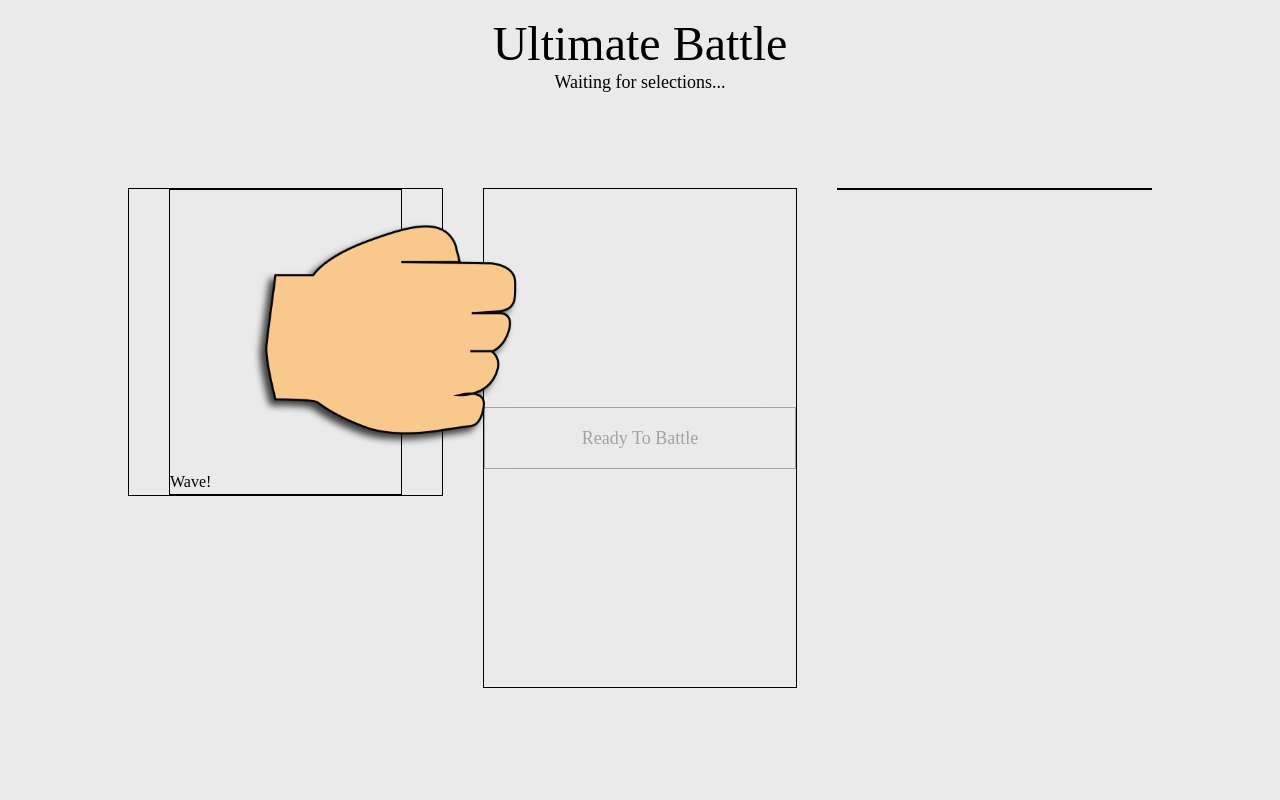
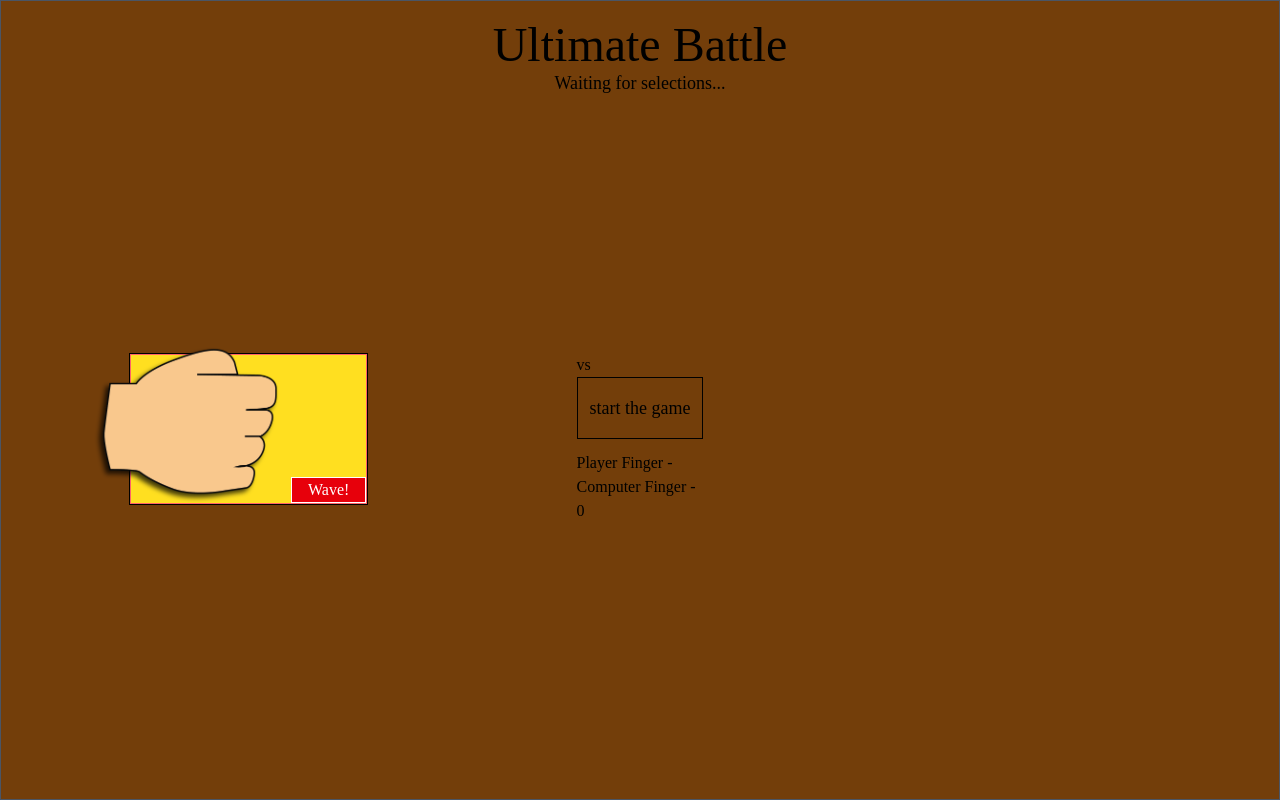
Before and after one commit to stealthscripter/pulse, a React (Vite) app: page /play in a window 1280 px wide. Built offline with nearby package versions, Linux system fonts and the light colour scheme; a web font is replaced by a local one.

Commit message:
before refactor

```diff
--- a/src/components/ComputerSide.tsx
+++ b/src/components/ComputerSide.tsx
@@ -8,7 +8,7 @@ function ComputerSide() {
 
   return (
     <div
-      className={`flex border flex-col items-center transition-all duration-700 ease-in-out px-10 space-y-4`}
+      className={`flex flex-col items-center transition-all duration-700 ease-in-out px-10 space-y-4`}
     >
       {isReady ? <ComputerPickSelector /> : <p>{computerPick}</p>}
     </div>
--- a/src/components/MiddleSide.tsx
+++ b/src/components/MiddleSide.tsx
@@ -21,11 +21,11 @@ function MiddleSide() {
       playRound(userPick ?? "" , computerPick ?? "")
   }
   return (
-    <div className="w-full flex justify-center items-center border min-h-[300px] md:min-h-[400px] lg:min-h-[500px]">
-      {!isReady ? (
-        <div className="w-full max-w-[400px] mx-auto">
+    <div className="w-full flex justify-center items-center">
+      {isReady ? (
+        <div className="mx-auto">
           <button
-            className={`w-full h-full border py-4 text-lg ${
+            className={`w-full h-full border py-4 px-10 text-lg ${
               !userPick || !computerPick
                 ? "opacity-30 cursor-not-allowed"
                 : "cursor-pointer"
--- a/src/components/PlayerSide.tsx
+++ b/src/components/PlayerSide.tsx
@@ -8,7 +8,7 @@ function PlayerSide() {
 
   return (
     <div
-      className={`border flex flex-col items-center transition-all duration-700 ease-in-out px-10 space-y-4`}
+      className={`flex flex-col transition-all duration-700 ease-in-out space-y-4 items-start`}
     >
       {isReady ? <UserPickSelector /> : <PlayerGame />}
     </div>
--- a/src/components/game/HandWave.css
+++ b/src/components/game/HandWave.css
@@ -1,7 +1,7 @@
-.emoji {
+.hand {
   display: inline-block;
   position: relative;
-  transform-origin: 70% 70%;
+
 }
 
 .waving {
@@ -19,11 +19,16 @@
   100% { transform: rotate(0deg); }
 }
 
-.image-layer {
+.hand img {
+  width: 100%;
+  height: auto;
   position: absolute;
   top: 0;
   left: 0;
-  transition: opacity 0.5s ease-in-out;
-  width: 100%;
-  height: 100%;
 }
+.hand {
+  position: relative;
+  width: 160px;
+  height: 140px; /* Ensure fixed height */
+  /* overflow: hidden; Hide overflow just in case */
+}
--- a/src/components/game/HandWave.tsx
+++ b/src/components/game/HandWave.tsx
@@ -20,9 +20,9 @@ function HandWave() {
   };
 
   return (
-    <div>
+    <div className="border border-red-400 ">
       <div
-        className={`emoji -rotate-270 ${animate ? "waving" : ""}`}
+        className={`hand -rotate-270 ${animate ? "waving" : ""}`}
         onAnimationEnd={handleAnimationEnd}
       >
         <img
@@ -31,7 +31,7 @@ function HandWave() {
           style={{ transition: "opacity 0.5s ease-in-out" }}
         />
       </div>
-      <button onClick={handleClick}>Wave!</button>
+      <button onClick={handleClick} className="mt-4 border px-4 bg-red-600 text-white hover:opacity-50 cursor-pointer">Wave!</button>
     </div>
   );
 }
--- a/src/components/game/PlayerGame.tsx
+++ b/src/components/game/PlayerGame.tsx
@@ -2,7 +2,7 @@ import HandWave from "./HandWave";
 
 function PlayerGame() {
   return (
-    <div className="border">
+    <div className="border bg-yellow-300">
       <HandWave />
     </div>
   );
--- a/src/components/pick/UserPickSelector.tsx
+++ b/src/components/pick/UserPickSelector.tsx
@@ -6,7 +6,7 @@ function UserPickSelector() {
   const { userPick, toggleSelection, resetSelection } = useUserSelectionStore();
 
   return (
-    <div className="space-y-3">
+    <div className="space-y-3 px-10">
       {options.map((option, index) => (
         <button
           key={index}
--- a/src/pages/Play.tsx
+++ b/src/pages/Play.tsx
@@ -6,7 +6,7 @@ import "./play.css";
 
 function Play() {
   return (
-    <div className="relative min-h-dvh w-full max-w-[2000px] mx-auto grid grid-cols-1 md:grid-cols-3 gap-x-4 md:gap-x-10 p-4 md:p-5 font-gruppe items-start px-4 md:px-8 lg:px-16 xl:px-32">
+    <div className="relative min-h-dvh w-full border border-gray-600 bg-yellow-900 mx-auto grid grid-cols-1 md:grid-cols-3 gap-x-4 md:gap-x-10 p-4 md:p-5 font-gruppe items-start px-4 md:px-8 lg:px-16 xl:px-32">
       <div className="col-span-full">
           <HeaderSide />
       </div>
```
